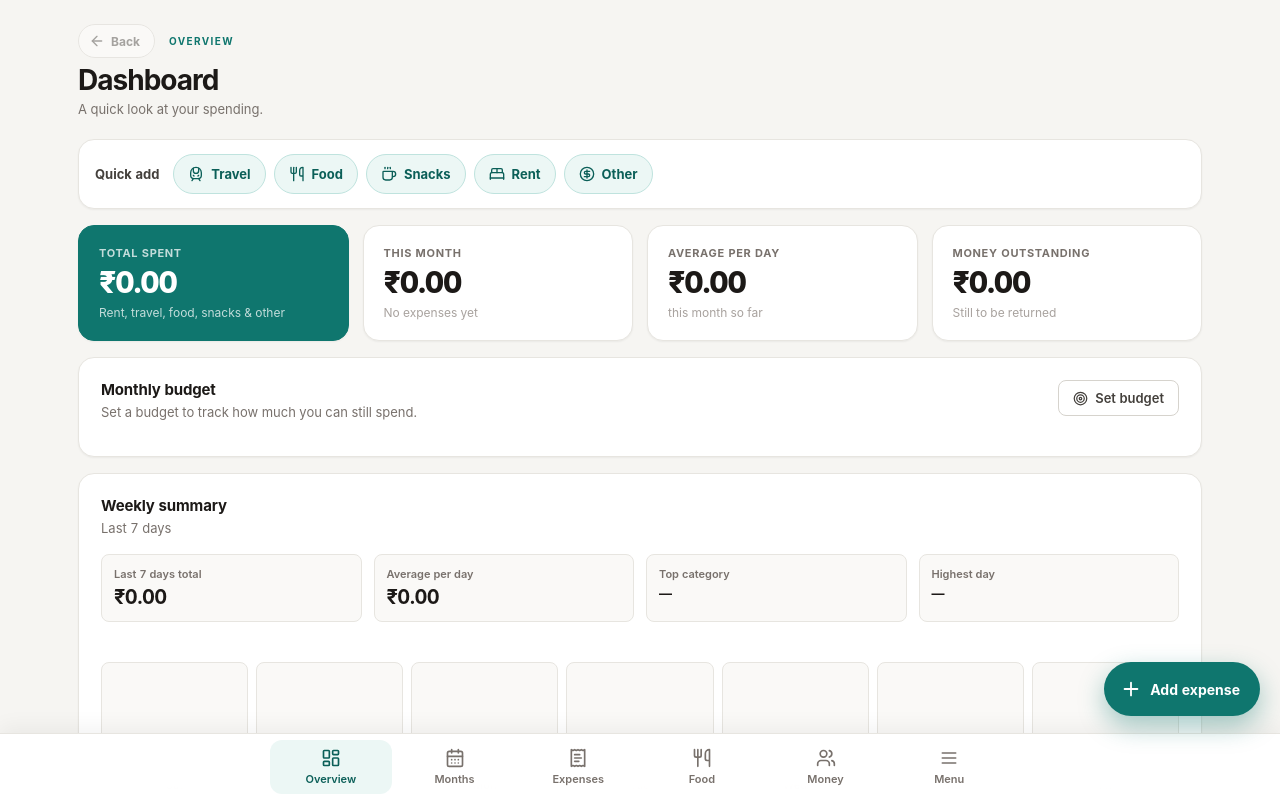
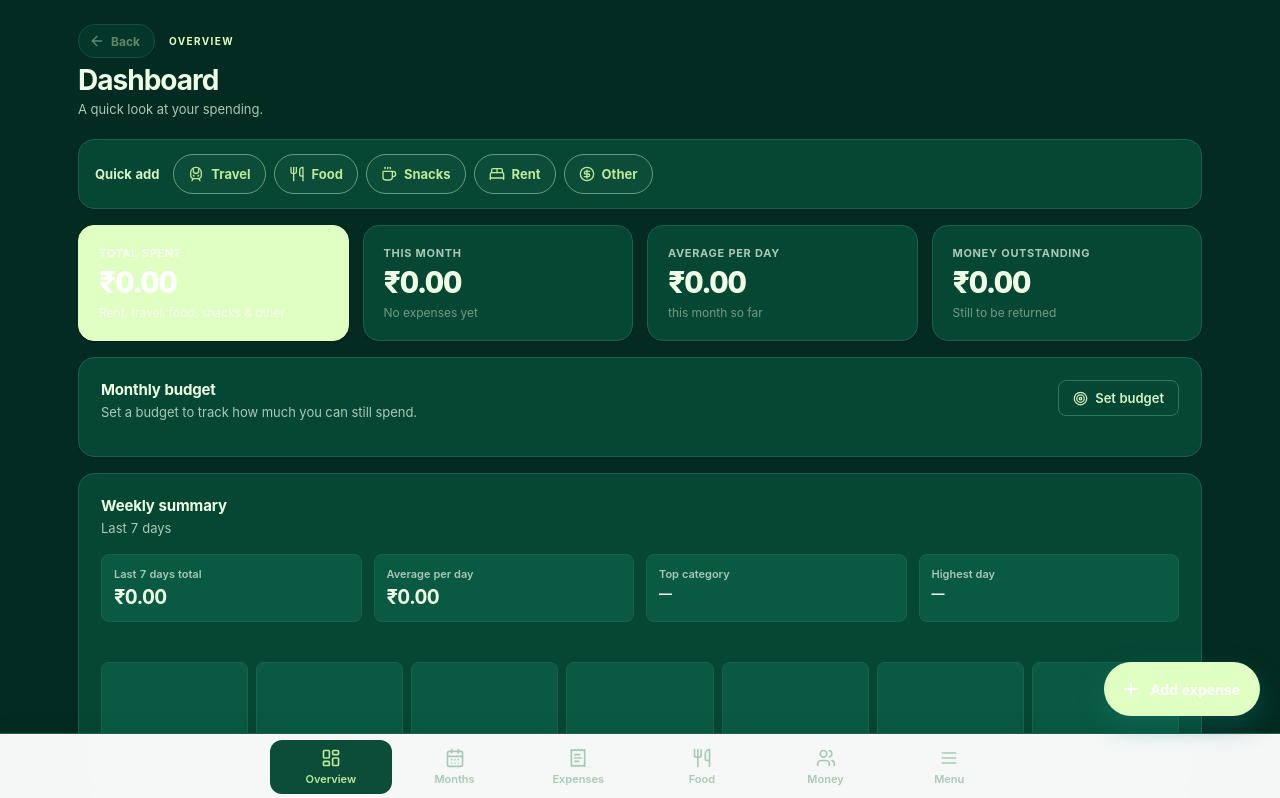
Before and after one commit to yasar-my/Expense-Tracker, a React (Vite) app: page / in a window 1280 px wide. Shown: the top 798 px of the page. Built offline with nearby package versions, Linux system fonts and the light colour scheme.

Commit message:
new color theme updated

```diff
--- a/src/styles.css
+++ b/src/styles.css
@@ -2,43 +2,43 @@
    RoomLife — Light + Dark theme (stone + teal)
    Edit the variables below to re-theme the whole app.
    ========================================================= */
-:root{
-  --bg:#f6f5f2;
-  --surface:#ffffff;
-  --surface-soft:#faf9f7;
-  --ink:#1c1917;
-  --ink-2:#44403c;
-  --muted:#78716c;
-  --faint:#a8a29e;
-  --line:#e7e5e0;
-  --line-strong:#d6d3cd;
+ :root{
+   --bg:#032b22;
+   --surface:#064734;
+   --surface-soft:#0a5a43;
+   --ink:#efffe5;
+   --ink-2:#d7f3c5;
+   --muted:#a9c9b4;
+   --faint:#739a85;
+   --line:#1b624b;
+   --line-strong:#2b795d;
 
-  --accent:#0f766e;
-  --accent-600:#0b5f58;
-  --accent-soft:#ecf7f5;
-  --accent-line:#bfe3de;
-  --success:#15803d;
-  --success-soft:#ecfdf3;
-  --danger:#b91c1c;
-  --danger-soft:#fef2f2;
-  --danger-line:#fecaca;
-  --warn:#b45309;
-  --warn-soft:#fffbeb;
+   --accent:#e0ffc2;
+   --accent-600:#bce99a;
+   --accent-soft:#0b4d39;
+   --accent-line:#6c9b7b;
+   --success:#4ade80;
+   --success-soft:#10261a;
+   --danger:#f87171;
+   --danger-soft:#2c1517;
+   --danger-line:#5b2326;
+   --warn:#fbbf24;
+   --warn-soft:#2b2210;
 
-  --c-rent:#475569;
-  --c-travel:#0369a1;
-  --c-food:#b45309;
-  --c-snacks:#15803d;
-  --c-other:#7e22ce;
+   --c-rent:#b6e99a;
+   --c-travel:#7dddb7;
+   --c-food:#fbbf24;
+   --c-snacks:#b6e99a;
+   --c-other:#d2edbd;
 
-  --radius-sm:8px;
-  --radius:12px;
-  --radius-lg:16px;
-  --shadow-sm:0 1px 2px rgba(28,25,23,.05);
-  --shadow:0 6px 18px rgba(28,25,23,.08);
-  --shadow-lg:0 20px 48px rgba(28,25,23,.18);
+   --radius-sm:8px;
+   --radius:12px;
+   --radius-lg:16px;
+   --shadow-sm:0 1px 2px rgba(0,0,0,.25);
+   --shadow:0 6px 18px rgba(0,0,0,.3);
+   --shadow-lg:0 20px 48px rgba(0,0,0,.55);
 
-  --bar-h:66px;
+   --bar-h:66px;
 }
 
 *{box-sizing:border-box}
```
